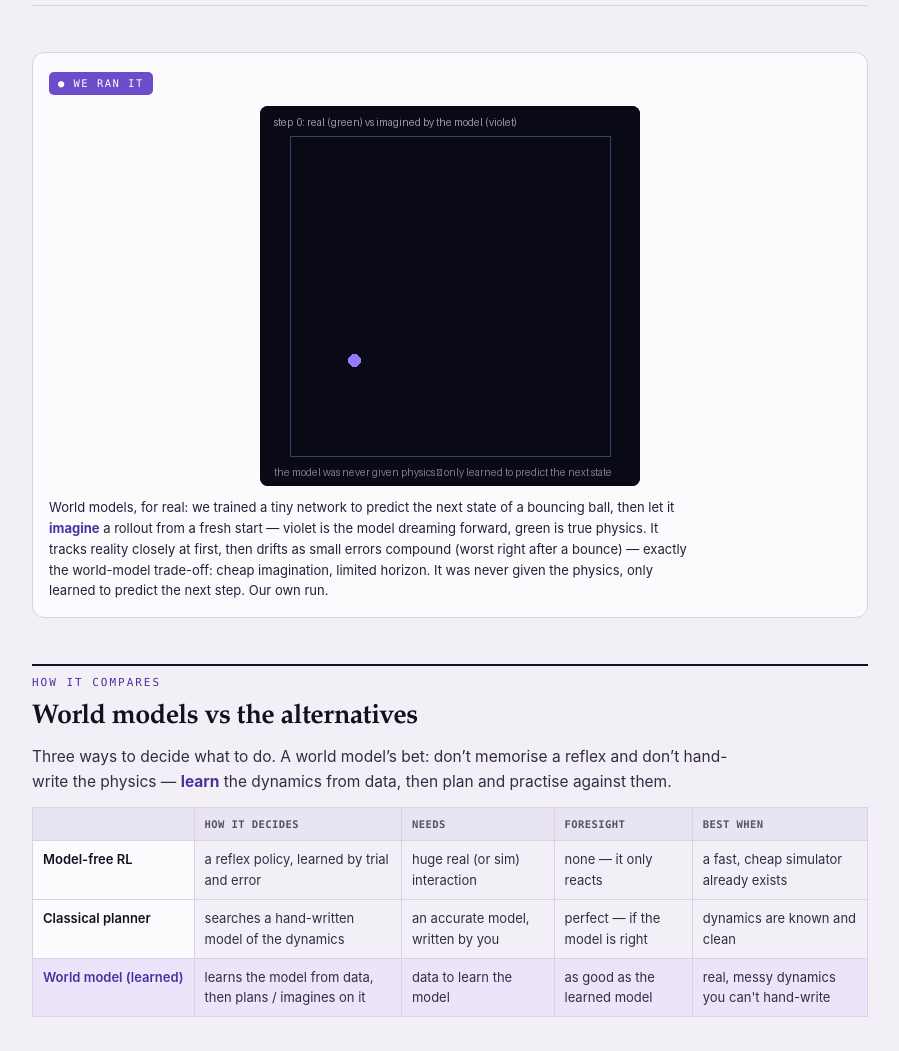
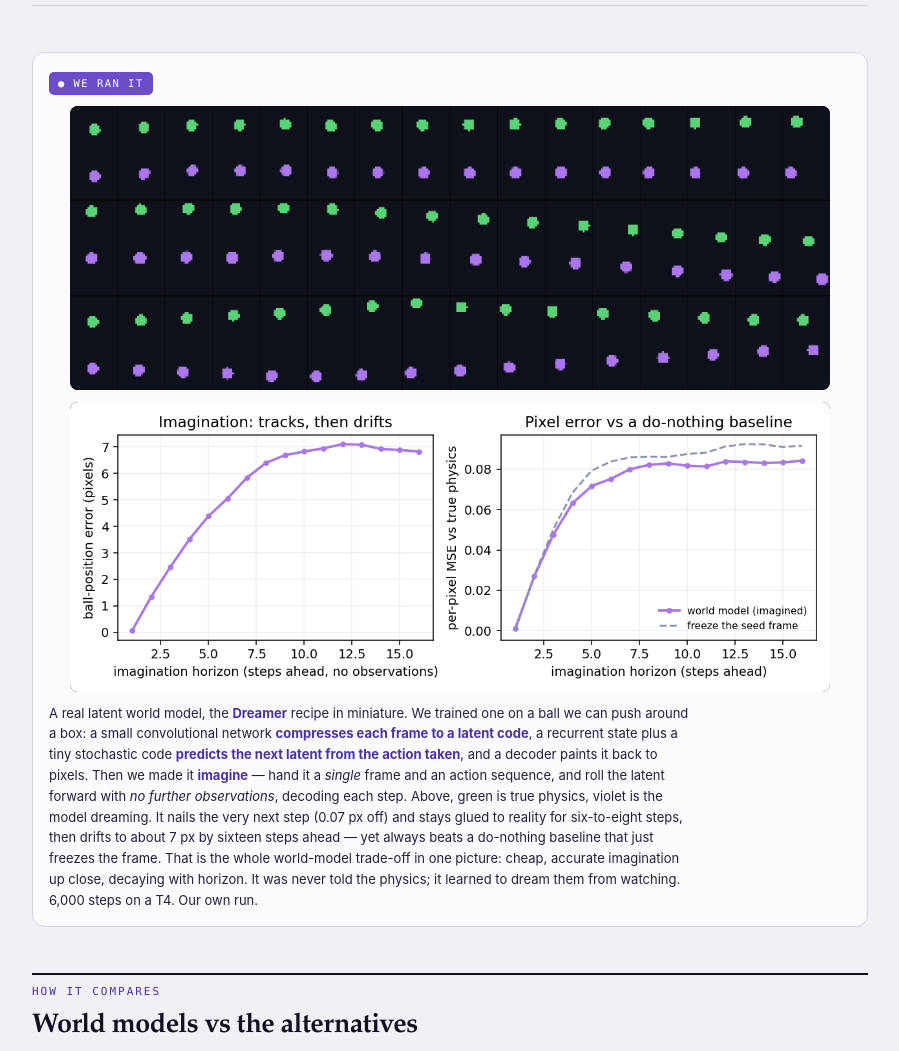
Before and after one commit to mehtama1234/robotics-2025-site, a plain HTML site: page world-models-explained.html in a window 1280 px wide. Shown: the part 4739-5790 px from the top of the page, without its empty margins (190-1089 px from the left). Drawn offline with Linux system fonts and the light colour scheme.

Commit message:
world-models: real RSSM latent world-model we-ran-it

```diff
--- a/world-models-explained.html
+++ b/world-models-explained.html
@@ -191,8 +191,9 @@ footer{border-top:1px solid var(--line);margin-top:34px;padding:22px 0 60px;colo
 </section>
 <section class="fp">
   <figure class="ranfig"><div class="ranbadge">&#9679; we ran it</div>
-  <img src="assets/wm/world_model.gif" alt="A learned world model imagining a bouncing-ball trajectory versus true physics">
-  <figcaption>World models, for real: we trained a tiny network to predict the next state of a bouncing ball, then let it <b>imagine</b> a rollout from a fresh start &mdash; violet is the model dreaming forward, green is true physics. It tracks reality closely at first, then drifts as small errors compound (worst right after a bounce) &mdash; exactly the world-model trade-off: cheap imagination, limited horizon. It was never given the physics, only learned to predict the next step. Our own run.</figcaption></figure>
+  <img src="assets/wm/wm_rollout.png" alt="Three episodes: true physics (green) versus the world model imagining forward (violet) across 16 steps" style="max-width:760px">
+  <img src="assets/wm/wm_error.png" alt="Imagination error growing with horizon; the model stays below a do-nothing baseline" style="max-width:760px;margin-top:12px">
+  <figcaption>A real latent world model, the <b>Dreamer</b> recipe in miniature. We trained one on a ball we can push around a box: a small convolutional network <b>compresses each frame to a latent code</b>, a recurrent state plus a tiny stochastic code <b>predicts the next latent from the action taken</b>, and a decoder paints it back to pixels. Then we made it <b>imagine</b> &mdash; hand it a <em>single</em> frame and an action sequence, and roll the latent forward with <em>no further observations</em>, decoding each step. Above, green is true physics, violet is the model dreaming. It nails the very next step (0.07&nbsp;px off) and stays glued to reality for six-to-eight steps, then drifts to about 7&nbsp;px by sixteen steps ahead &mdash; yet always beats a do-nothing baseline that just freezes the frame. That is the whole world-model trade-off in one picture: cheap, accurate imagination up close, decaying with horizon. It was never told the physics; it learned to dream them from watching. 6,000 steps on a T4. Our own run.</figcaption></figure>
 </section>
 
 <div class="part">
```
Also changed, not shown: assets/wm/wm_error.png (added), assets/wm/wm_rollout.gif (added), assets/wm/wm_rollout.png (added).
